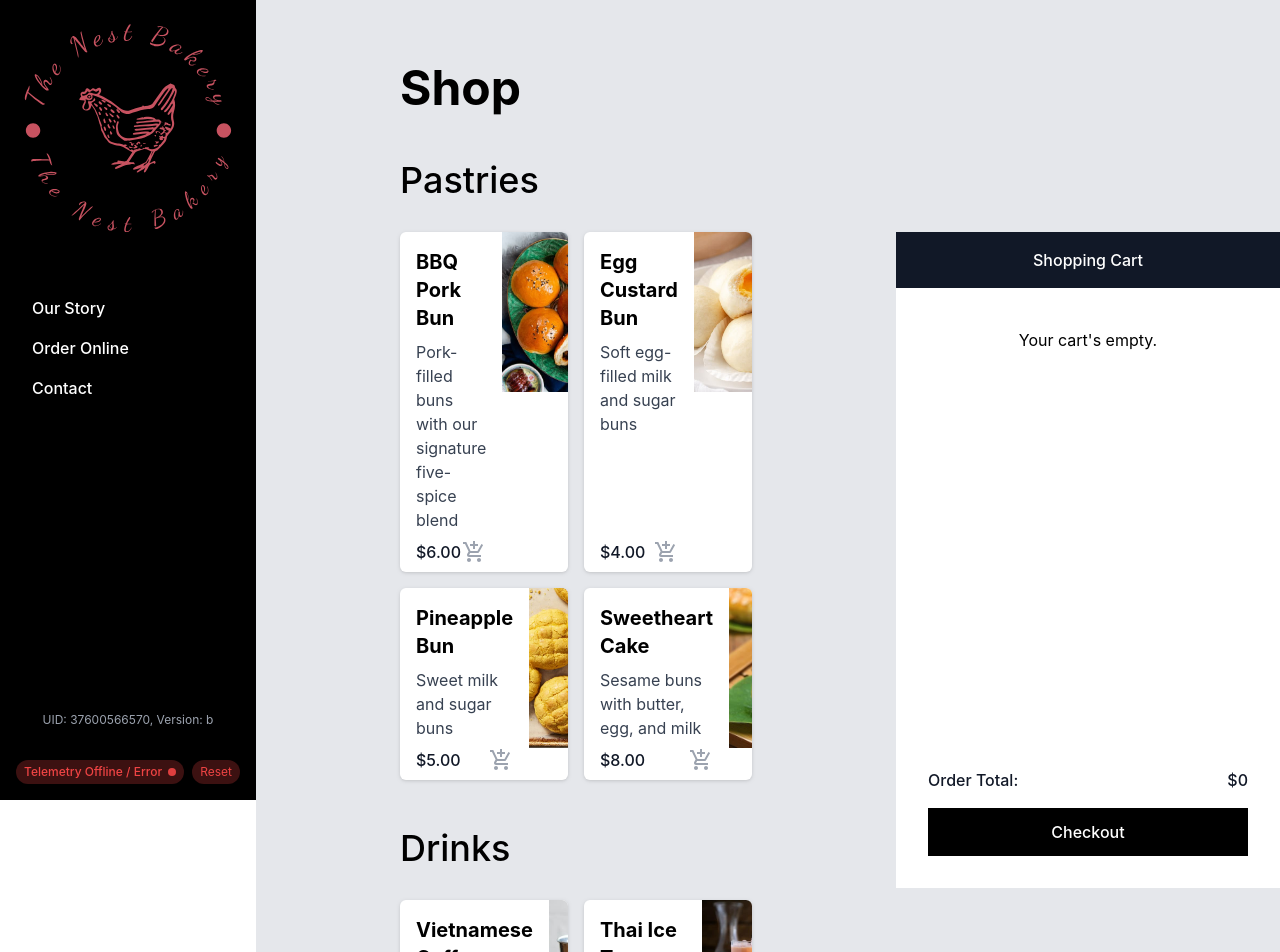
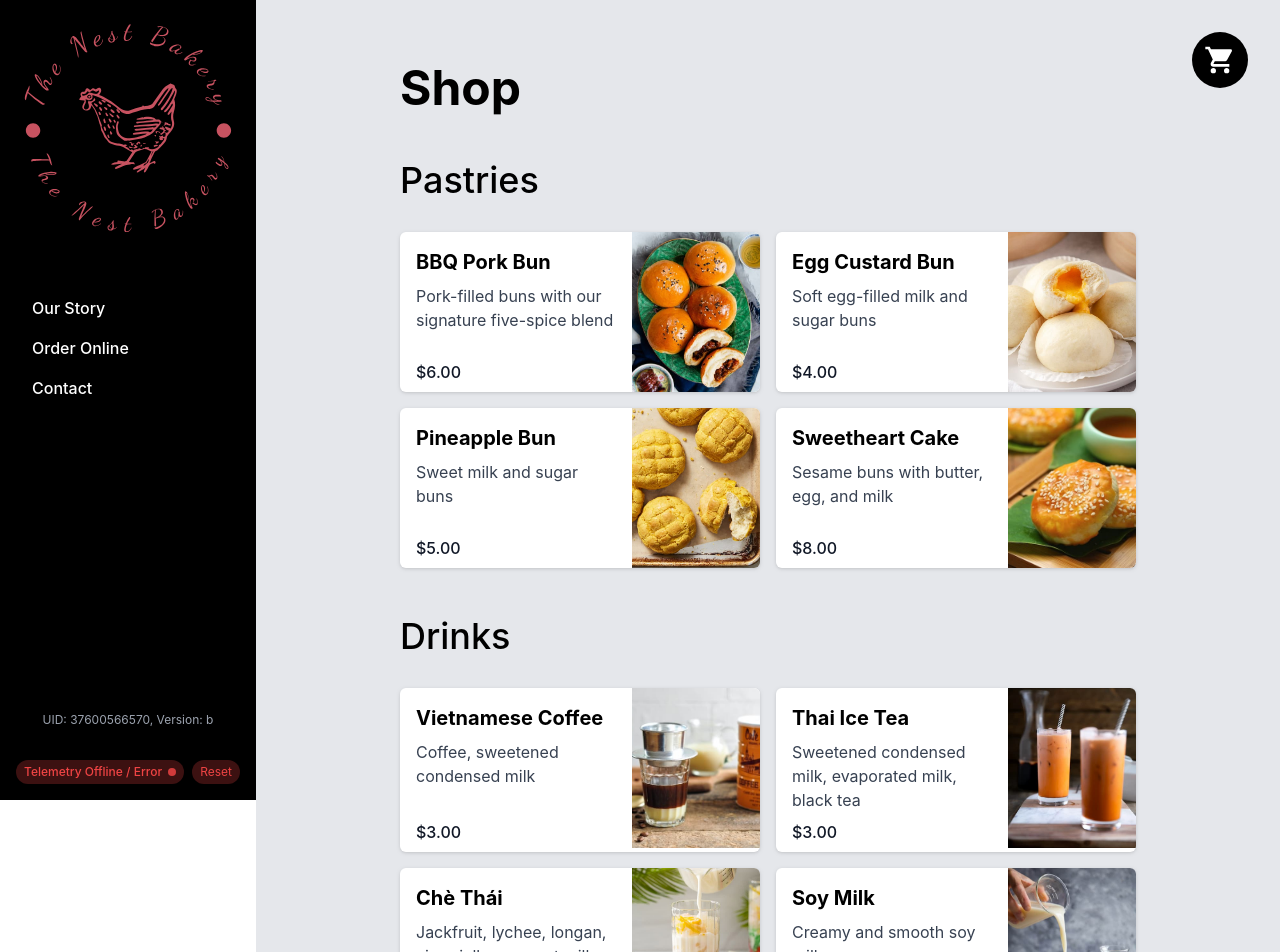
Before and after one commit to cs1300-2022/cs1300-ab-frontend, a React (Create React App) app: page / in a window 1280 px wide. Shown: the top 952 px of the page. Built offline with nearby package versions, Linux system fonts and the light colour scheme.

Commit message:
Add most of Version B functionality

```diff
--- a/src/App.js
+++ b/src/App.js
@@ -57,9 +57,9 @@ const menu = [
         price: "2.50",
       },
       {
-        name: "Milk",
-        description: "From our local Rhode Island farmers",
-        image: "",
+        name: "Soy Milk",
+        description: "Creamy and smooth soy milk",
+        image: "./images/cs_soymilk.jpg",
         price: "1.50",
       },
     ],
@@ -81,6 +81,8 @@ export class App extends Component {
         },
       },
       telemetry_online: null,
+      cart_visible: false,
+      modal_visible: false,
     };
   }
 
@@ -190,7 +192,8 @@ export class App extends Component {
   };
 
   addAction = (action) => {
-    return new Promise((resolve) => this.setState(
+    return new Promise((resolve) =>
+      this.setState(
         {
           telemetry_data: {
             ...this.state.telemetry_data,
@@ -208,8 +211,8 @@ export class App extends Component {
           this.sendTelemetry();
           resolve();
         }
-    ));
-
+      )
+    );
   };
 
   generateUID = () => {
@@ -224,12 +227,140 @@ export class App extends Component {
   checkout = () => {
     this.addAction("checkout").then(() => {
       // clear cookies
-      console.log("checkout")
       cookies.remove("telemetry_data");
     });
+  };
+
+  toggleCartPopup = (to_on) => {
+    if (to_on === undefined) {
+      this.setState({
+        cart_visible: !this.state.cart_visible,
+      });
+    } else if (to_on) {
+      this.setState({
+        cart_visible: true,
+      });
+    } else {
+      this.setState({
+        cart_visible: false,
+      });
     }
+  };
+
+  toggleModal = (to_on) => {
+    if (to_on === undefined) {
+      this.setState({
+        modal_visible: !this.state.modal_visible,
+      });
+    } else if (to_on) {
+      this.setState({
+        modal_visible: true,
+      });
+    } else {
+      this.setState({
+        modal_visible: false,
+      });
+    }
+  };
+
+  setModalContent = (id) => {
+    this.setState({
+      modal_content: id,
+    });
+  };
+
+  ShoppingCart = (props) => {
+    return (
+      <div className={"flex flex-col w-96 " + (props.fixedY ? "" : "h-full")}>
+        <div className="flex bg-gray-900 text-white font-medium p-4 items-center">
+          <div className="flex-1 text-center">Shopping Cart</div>
+          <button
+            className={
+              this.state.telemetry_data.version === "a" ? "hidden" : ""
+            }
+            onClick={() => this.toggleCartPopup(false)}
+          >
+            <svg className="w-6 h-6" viewBox="0 0 24 24">
+              <path
+                fill="currentColor"
+                d="M19,6.41L17.59,5L12,10.59L6.41,5L5,6.41L10.59,12L5,17.59L6.41,19L12,13.41L17.59,19L19,17.59L13.41,12L19,6.41Z"
+              />
+            </svg>
+          </button>
+        </div>
+        <div
+          className={
+            "p-8 bg-white overflow-y-auto " +
+            (props.fixedY ? "h-[28rem]" : "flex-1")
+          }
+        >
+          <div className="flex flex-col">
+            {Object.keys(this.state.telemetry_data.data.cart).length === 0 ? (
+              <div className="py-2 text-center">Your cart's empty.</div>
+            ) : null}
+            {Object.keys(this.state.telemetry_data.data.cart).map((key) => {
+              let [sectionid, itemid] = key.split("-");
+              let item = menu[sectionid].items[itemid];
+              return (
+                <div className="flex flex-col mb-2" key={`cart-${key}`}>
+                  <div className="flex flex-row flex-1 py-2">
+                    <p className="font-bold flex-1">{item.name}</p>
+                    <p className="text-gray-900 font-medium">
+                      {`$${item.price} x ${this.state.telemetry_data.data.cart[key]}`}
+                    </p>
+                  </div>
+                  <div className="h-8 w-24 flex items-center">
+                    <div className="w-full text-gray-700 text-sm font-semibold">
+                      Quantity:
+                    </div>
+                    <div className="flex flex-row h-8 w-full rounded-lg relative bg-transparent ml-4">
+                      <button
+                        className=" bg-gray-300 text-gray-600 hover:text-gray-700 hover:bg-gray-400 h-full w-20 rounded-l cursor-pointer outline-none"
+                        onClick={() => this.updateCart(sectionid, itemid, -1)}
+                      >
+                        <span className="m-auto text-2xl font-light">−</span>
+                      </button>
+                      <div className="outline-none text-center w-full bg-gray-300 font-semibold text-md hover:text-black focus:text-black text-gray-700 leading-[2rem]">
+                        {this.state.telemetry_data.data.cart[key]}
+                      </div>
+                      <button
+                        className="bg-gray-300 text-gray-600 hover:text-gray-700 hover:bg-gray-400 h-full w-20 rounded-r cursor-pointer"
+                        onClick={() => this.updateCart(sectionid, itemid, 1)}
+                      >
+                        <span className="m-auto text-2xl font-light">+</span>
+                      </button>
+                    </div>
+                  </div>
+                </div>
+              );
+            })}
+          </div>
+        </div>
+        <div className="p-8 bg-white">
+          {/* Cumulative cart total */}
+          <div className="flex justify-between items-center mb-4">
+            <div className="flex-1 text-gray-900 font-medium">Order Total:</div>
+            <div className="flex-1 text-right text-gray-900 font-medium">
+              {`$${this.state.telemetry_data.data.cart_total}`}
+            </div>
+          </div>
+          <button
+            className="bg-black text-white font-medium py-3 w-full hover:bg-gray-800 transition-all duration-75"
+            onClick={() => this.checkout()}
+          >
+            Checkout
+          </button>
+        </div>
+      </div>
+    );
+  };
 
   render() {
+    if (this.state.modal_visible || this.state.cart_visible) {
+      document.body.style.overflow = "hidden";
+    } else {
+      document.body.style.overflow = "auto";
+    }
     return (
       <div className="flex">
         <div className="flex self-start top-0 flex-col w-64 flex-none bg-black h-screen sticky">
@@ -260,11 +391,66 @@ export class App extends Component {
             <div className="flex-1"></div>
             <button
               className="px-2 py-1 text-xs text-red-500 bg-opacity-25 rounded-full bg-red-500 ml-2"
-              onClick={() => cookies.remove("telemetry_data")}
+              onClick={() => {
+                cookies.remove("telemetry_data");
+                window.location.reload();
+              }}
             >
               Reset
             </button>
           </div>
+        </div>
+        {/* Shopping cart icon for version B */}
+        <button
+          className={
+            "fixed flex items-center justify-center w-14 h-14 top-0 right-0 mr-8 mt-8 bg-black rounded-full hover:bg-gray-800 transition-all duration-100 " +
+            (this.state.telemetry_data.version === "a" ? "hidden" : "")
+          }
+          onClick={() => this.toggleCartPopup(true)}
+        >
+          <div className="relative inline-block">
+            <svg className="w-8 h-8 text-white" viewBox="0 0 24 24">
+              <path
+                fill="currentColor"
+                d="M17,18C15.89,18 15,18.89 15,20A2,2 0 0,0 17,22A2,2 0 0,0 19,20C19,18.89 18.1,18 17,18M1,2V4H3L6.6,11.59L5.24,14.04C5.09,14.32 5,14.65 5,15A2,2 0 0,0 7,17H19V15H7.42A0.25,0.25 0 0,1 7.17,14.75C7.17,14.7 7.18,14.66 7.2,14.63L8.1,13H15.55C16.3,13 16.96,12.58 17.3,11.97L20.88,5.5C20.95,5.34 21,5.17 21,5A1,1 0 0,0 20,4H5.21L4.27,2M7,18C5.89,18 5,18.89 5,20A2,2 0 0,0 7,22A2,2 0 0,0 9,20C9,18.89 8.1,18 7,18Z"
+              />
+            </svg>
+            <span
+              className={
+                "absolute -top-2 -right-2 inline-flex items-center justify-center px-2 py-1 text-xs font-bold leading-none text-red-100 transform translate-x-1/2 -translate-y-1/2 bg-red-600 rounded-full " +
+                (Object.keys(this.state.telemetry_data.data.cart).length === 0
+                  ? "hidden"
+                  : "")
+              }
+            >
+              {Object.keys(this.state.telemetry_data.data.cart).length > 0
+                ? Object.values(this.state.telemetry_data.data.cart).reduce(
+                    (a, b) => a + b
+                  )
+                : 0}
+            </span>
+          </div>
+        </button>
+        <div
+          className={
+            "fixed top-0 left-0 bottom-0 right-0 bg-black z-10 transition-all duration-200 " +
+            (this.state.cart_visible || this.state.modal_visible
+              ? "opacity-50"
+              : "opacity-0 pointer-events-none")
+          }
+          onClick={() => {
+            this.toggleCartPopup(false);
+            this.toggleModal(false);
+          }}
+        ></div>
+        <div
+          className={
+            "transform top-0 right-0 w-96 bg-white fixed h-full overflow-auto ease-in-out transition-all duration-300 z-30 " +
+            (this.state.telemetry_data.version === "a" ? "hidden " : "") +
+            (this.state.cart_visible ? "translate-x-0" : "translate-x-full")
+          }
+        >
+          <this.ShoppingCart />
         </div>
         <div className="flex flex-1 bg-gray-200 py-16">
           <div className="px-36 min-h-screen bg-gray-200 max-w-6xl">
@@ -291,7 +477,14 @@ export class App extends Component {
                           <p className="flex-1 text-gray-900 font-medium mt-2">
                             ${item.price}
                           </p>
-                          <div className="flex justify-center items-center">
+                          <div
+                            className={
+                              "flex justify-center items-center " +
+                              (this.state.telemetry_data.version === "b"
+                                ? "hidden"
+                                : "")
+                            }
+                          >
                             <svg
                               className="h-6 w-6 text-gray-400 group-hover:text-[#c75260] transition-all duration-100"
                               viewBox="0 0 24 24"
@@ -316,85 +509,15 @@ export class App extends Component {
               </div>
             ))}
           </div>
-          <div className="self-start sticky top-0">
+          <div
+            className={
+              "self-start sticky top-0 " +
+              (this.state.telemetry_data.version === "b" ? "hidden" : "")
+            }
+          >
             <p className="font-bold text-5xl">&nbsp;</p>
             <p className="font-medium text-4xl mt-12 mb-8">&nbsp;</p>
-            <div className="flex flex-col w-96">
-              <div className="bg-gray-900 text-white font-medium text-center p-4">
-                Shopping Cart
-              </div>
-              <div className="p-8 bg-white h-[28rem] overflow-y-auto">
-                <div className="flex flex-col">
-                  {Object.keys(this.state.telemetry_data.data.cart).length ===
-                  0 ? (
-                    <div className="py-2 text-center">Your cart's empty.</div>
-                  ) : null}
-                  {Object.keys(this.state.telemetry_data.data.cart).map(
-                    (key) => {
-                      let [sectionid, itemid] = key.split("-");
-                      let item = menu[sectionid].items[itemid];
-                      return (
-                        <div className="flex flex-col mb-2" key={`cart-${key}`}>
-                          <div className="flex flex-row flex-1 py-2">
-                            <p className="font-bold flex-1">{item.name}</p>
-                            <p className="text-gray-900 font-medium">
-                              {`$${item.price} x ${this.state.telemetry_data.data.cart[key]}`}
-                            </p>
-                          </div>
-                          <div className="h-8 w-24 flex items-center">
-                            <div className="w-full text-gray-700 text-sm font-semibold">
-                              Quantity:
-                            </div>
-                            <div className="flex flex-row h-8 w-full rounded-lg relative bg-transparent ml-4">
-                              <button
-                                className=" bg-gray-300 text-gray-600 hover:text-gray-700 hover:bg-gray-400 h-full w-20 rounded-l cursor-pointer outline-none"
-                                onClick={() =>
-                                  this.updateCart(sectionid, itemid, -1)
-                                }
-                              >
-                                <span className="m-auto text-2xl font-light">
-                                  −
-                                </span>
-                              </button>
-                              <div className="outline-none text-center w-full bg-gray-300 font-semibold text-md hover:text-black focus:text-black text-gray-700 leading-[2rem]">
-                                {this.state.telemetry_data.data.cart[key]}
-                              </div>
-                              <button
-                                className="bg-gray-300 text-gray-600 hover:text-gray-700 hover:bg-gray-400 h-full w-20 rounded-r cursor-pointer"
-                                onClick={() =>
-                                  this.updateCart(sectionid, itemid, 1)
-                                }
-                              >
-                                <span className="m-auto text-2xl font-light">
-                                  +
-                                </span>
-                              </button>
-                            </div>
-                          </div>
-                        </div>
-                      );
-                    }
-                  )}
-                </div>
-              </div>
-              <div className="p-8 bg-white">
-                {/* Cumulative cart total */}
-                <div className="flex justify-between items-center mb-4">
-                  <div className="flex-1 text-gray-900 font-medium">
-                    Order Total:
-                  </div>
-                  <div className="flex-1 text-right text-gray-900 font-medium">
-                    {`$${this.state.telemetry_data.data.cart_total}`}
-                  </div>
-                </div>
-                <button
-                  className="bg-black text-white font-medium py-3 w-full hover:bg-gray-800 transition-all duration-75"
-                  onClick={() => this.checkout()}
-                >
-                  Checkout
-                </button>
-              </div>
-            </div>
+            <this.ShoppingCart fixedY={true} />
           </div>
         </div>
       </div>
```
Also changed, not shown: public/images/cs_soymilk.jpg (added). Lines whose indentation alone changed are shown as unchanged.
